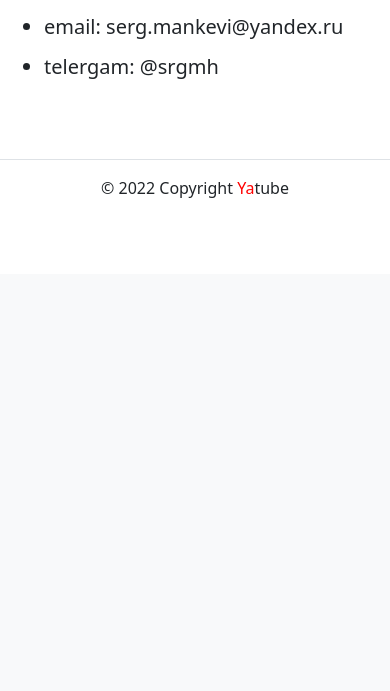
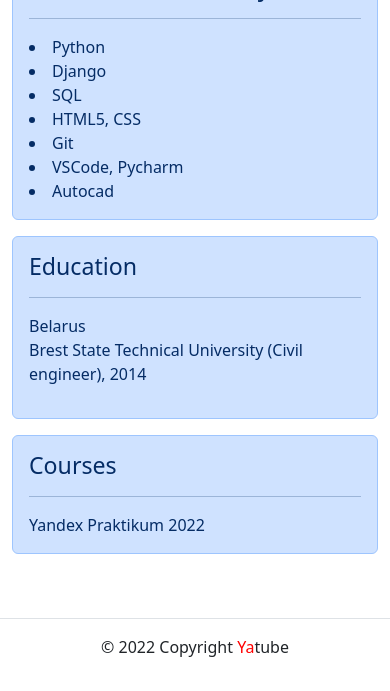
Before and after one commit to srgmh/social_network_project_YATUBE, a Django app: page /about/author/ in a window 390 px wide. Shown: the part 570-1261 px from the top of the page. Before the commit the page ends 768 px from the top, so only its background shows below. Run offline with Django 3.2, Linux system fonts and the light colour scheme; some libraries are stand-ins or nearby versions.

Commit message:
upd: may 5, 2022

```diff
--- a/yatube/templates/about/author.html
+++ b/yatube/templates/about/author.html
@@ -2,28 +2,59 @@
 {% block title %}Об авторе проекта{% endblock %}
 {% block content %}
 <div class="container py-5">
-  <h1>Привет, я автор этого проекта</h1>
-  <div class="row">
-  <p>
-      <aside class="col-12 col-md-3">
-        {% load static %}
-        <img src="{% static 'img/cat_with_a_cup.jpg' %}" width="200" height="294">
-      </aside>
-      <article class="col-12 col-md-9">
-        <ul>
-          <h5>
-            <p>
-            <li>
-              email: serg.mankevi@yandex.ru
-            </li>
-            <p>
-            <li>
-              telergam: @srgmh
-            </li>
-          </h5>
-        </ul>
-      </article>
-    </p>
-  </div>
-</div>
+	<div class="row">
+		<div class="col-sm-3">
+			<div class="row text-center">
+				<div style="width: 18rem;">
+					<div class="page-header">
+						<h1>Sergey Mankevich</h1>
+					</div>
+					{% load static %}
+					<img src="{% static 'img/cat.jpeg' %}" class="card-img-top" alt="...">
+					<div class="card-body">
+						<h5 class="card-title">Junior Python Developer</h5>
+						<p class="card-text">
+							<i>Belarus, Minsk</i>
+						</p>
+										<div class="btn-group" role="group" aria-label="Basic mixed styles example">
+						<a href="https://t.me/srgmh">
+						<button type="button" class="btn btn-info">Telegram</button>
+						</a>
+						<a href="https://github.com/srgmh">
+						<button type="button" class="btn btn-dark">GitHub</button>
+						</a>
+				</div>
+					</div>
+				</div>
+			</div>
+		</div>
+		<div class="col-sm-9">
+			<div class="jumbotron">
+				<div class="alert alert-primary" role="alert">
+					<h2> Skills and Proficiency:</h2>
+					<hr>
+					<li>Python</li>
+					<li>Django</li>
+					<li>SQL</li>
+					<li>HTML5, CSS</li>
+					<li>Git</li>
+					<li>VSCode, Pycharm</li>
+					<li>Autocad</li>
+				</div>
+				<div class="alert alert-primary" role="alert">
+					<h3>Education</h3>
+					<hr>
+					<p>
+						Belarus <br>
+						Brest State Technical University (Сivil engineer), 2014
+					</p>
+				</div>
+				<div class="alert alert-primary" role="alert">
+				<b><h3>Courses</h3></b>
+					<hr>
+				Yandex Praktikum 2022
+				</div>
+			</div>
+		</div>
+	</div>
 {% endblock %}
--- a/yatube/templates/includes/header.html
+++ b/yatube/templates/includes/header.html
@@ -2,9 +2,8 @@
 <nav class="navbar navbar-light" style="background-color: lightskyblue">
   <div class="container">
     <a class="navbar-brand" href="{% url 'posts:index' %}">
-    <img src="{% static 'img/logo.png' %}" width="30" height="30" class="d-inline-block align-top" alt="">
-    <span style="color:red">Ya</span>tube</a>
-    </a>
+		<img src="{% static 'img/logo.png' %}" width="30" height="30" class="d-inline-block align-top" alt="">
+		<span style="color:red">Ya</span>tube</a>
     {% with request.resolver_match.view_name as view_name %}
       <ul class="nav nav-pills">
         <li class="nav-item">
--- a/yatube/templates/posts/profile.html
+++ b/yatube/templates/posts/profile.html
@@ -1,7 +1,7 @@
 {% extends 'base.html' %}
 {% block title %}Профайл пользователя! {{ author.get_full_name }} {% endblock %}
 {% block content %}
-  <div class="container py-5">
+  <div class="container">
     <h1>Все посты пользователя: {{ author }}</h1>
     <h3>Всего постов: {{ posts_amount }}</h3>
       {% if following %}
--- a/yatube/yatube/urls.py
+++ b/yatube/yatube/urls.py
@@ -12,9 +12,9 @@ urlpatterns = [
 ]
 
 if settings.DEBUG:
-    import debug_toolbar
-
-    urlpatterns += (path('__debug__/', include(debug_toolbar.urls)),)
+    urlpatterns += static(
+        settings.MEDIA_URL, document_root=settings.MEDIA_ROOT
+    )
 
 handler404 = 'core.views.page_not_found'
 handler500 = 'core.views.server_error'
```
Also changed, not shown: yatube/templates/about/tech.html (+4 -13 lines), yatube/yatube/settings.py (+4 -9 lines), README.md.
